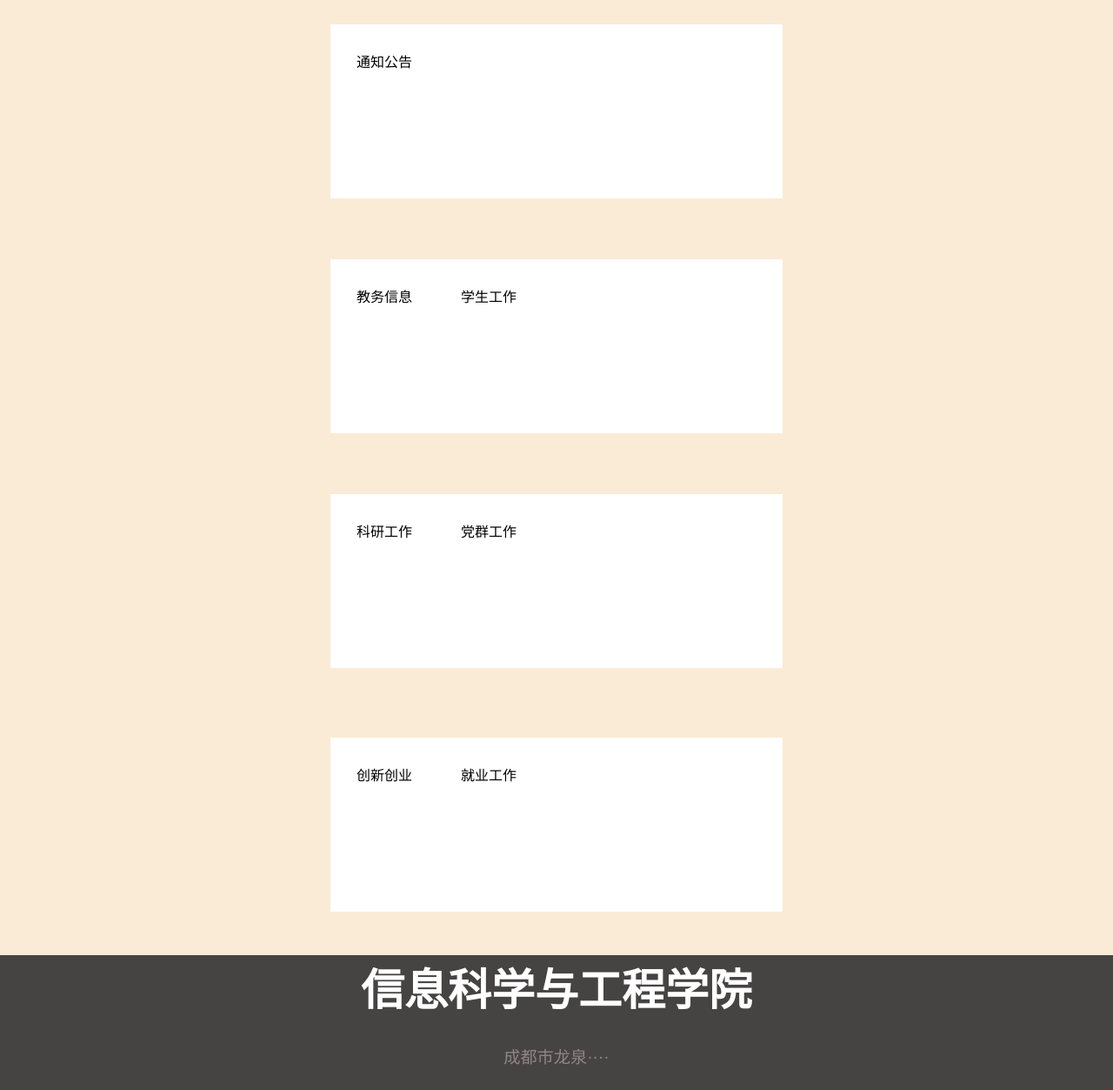
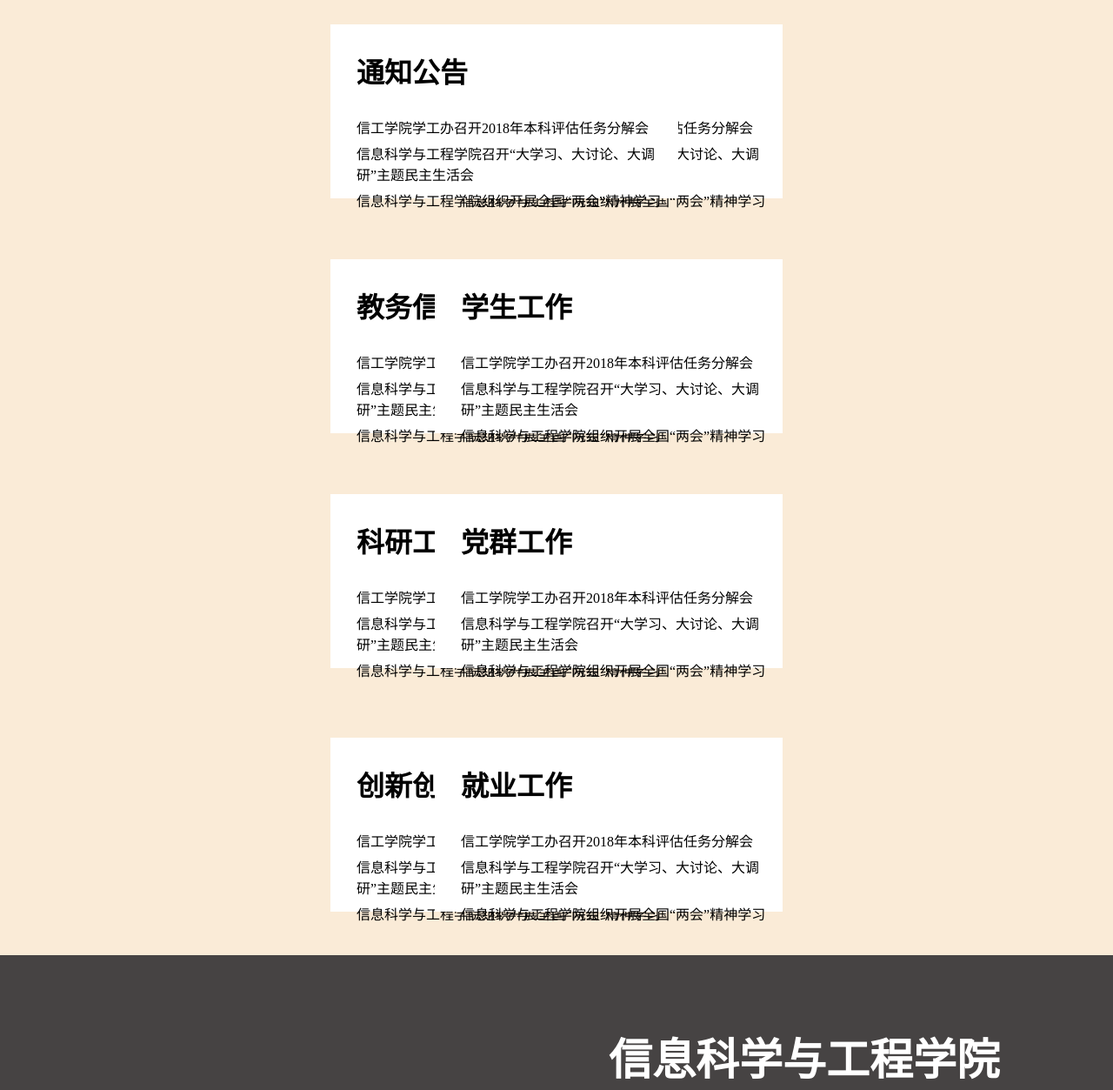
Before and after one commit to perfectismman/cdu, a plain HTML site: page index.html in a window 1280 px wide. Shown: the part 792-2045 px from the top of the page at 87% size. Drawn offline with Linux system fonts and the light colour scheme.

Commit message:
type of computer

```diff
--- a/css/style.css
+++ b/css/style.css
@@ -169,15 +169,23 @@
     margin-top:30px;
     margin-left:30px;
 }
+.big .title{
+    margin-top:30px;
+    margin-left:30px;
+}
 .bottom{
     width:100%;
     height:300px;
     background-color:rgba(51, 48, 48, 0.904);
 }
-.bottom h2{
+.bottom .bottom-title{
     font-size: 50px;
     color:white;
     text-align:center;
+    vertical-align:center;
+    margin-top: 80px;
+    display:inline-block;
+    margin-left:700px;
 }
 .bottom p{
     text-align:center;
--- a/index.html
+++ b/index.html
@@ -4,7 +4,7 @@
     <meta charset="UTF-8">
     <meta name="viewport" content="width=device-width, initial-scale=1.0">
     <meta http-equiv="X-UA-Compatible" content="ie=edge">
-    <title>Document</title>
+    <title>成都大学</title>
     <link rel="stylesheet" href="./css/style.css" class="href">
 </head>
 <body>
@@ -27,32 +27,56 @@
     </div>
     <div class="big">
         <div class="small1">
-            <p>学院新闻</p>
+            <h1 class="title">学院新闻</h1>
+            <p style="margin-top:10px,margin-left=30px">信工学院学工办召开2018年本科评估任务分解会</p>
+            <p style="margin-top:6px">信息科学与工程学院召开“大学习、大讨论、大调研”主题民主生活会</p>
+            <P style="margin-top:6px">信息科学与工程学院组织开展全国“两会”精神学习</P>
         </div>
         <div class="small2">
-                <p>通知公告</p>
+                <h1 class="title">通知公告</h1>
+                <p style="margin-top:10px,margin-left=30px">信工学院学工办召开2018年本科评估任务分解会</p>
+                <p style="margin-top:6px">信息科学与工程学院召开“大学习、大讨论、大调研”主题民主生活会</p>
+                <P style="margin-top:6px">信息科学与工程学院组织开展全国“两会”精神学习</P>
         </div>
         <div class="small3">
-                <p>教务信息</p>
+                <h1 class="title">教务信息</h1>
+                <p style="margin-top:10px,margin-left=30px">信工学院学工办召开2018年本科评估任务分解会</p>
+                <p style="margin-top:6px">信息科学与工程学院召开“大学习、大讨论、大调研”主题民主生活会</p>
+                <P style="margin-top:6px">信息科学与工程学院组织开展全国“两会”精神学习</P>
         </div>
         <div class="small4">
-                <p>学生工作</p>
+                <h1 class="title">学生工作</h1>
+                <p style="margin-top:10px,margin-left=30px">信工学院学工办召开2018年本科评估任务分解会</p>
+                <p style="margin-top:6px">信息科学与工程学院召开“大学习、大讨论、大调研”主题民主生活会</p>
+                <P style="margin-top:6px">信息科学与工程学院组织开展全国“两会”精神学习</P>
         </div>
         <div class="small5">
-                <p>科研工作</p>
+                <h1 class="title">科研工作</h1>
+                <p style="margin-top:10px,margin-left=30px">信工学院学工办召开2018年本科评估任务分解会</p>
+                <p style="margin-top:6px">信息科学与工程学院召开“大学习、大讨论、大调研”主题民主生活会</p>
+                <P style="margin-top:6px">信息科学与工程学院组织开展全国“两会”精神学习</P>
         </div>
         <div class="small6">
-                <p>党群工作</p>
+                <h1 class="title">党群工作</h1>
+                <p style="margin-top:10px,margin-left=30px">信工学院学工办召开2018年本科评估任务分解会</p>
+                <p style="margin-top:6px">信息科学与工程学院召开“大学习、大讨论、大调研”主题民主生活会</p>
+                <P style="margin-top:6px">信息科学与工程学院组织开展全国“两会”精神学习</P>
         </div>
         <div class="small7">
-                <p>创新创业</p>
+                <h1 class="title">创新创业</h1>
+                <p style="margin-top:10px,margin-left=30px">信工学院学工办召开2018年本科评估任务分解会</p>
+                <p style="margin-top:6px">信息科学与工程学院召开“大学习、大讨论、大调研”主题民主生活会</p>
+                <P style="margin-top:6px">信息科学与工程学院组织开展全国“两会”精神学习</P>
         </div>
         <div class="small8">
-                <p>就业工作</p>
+                <h1 class="title">就业工作</h1>
+                <p style="margin-top:10px,margin-left=30px">信工学院学工办召开2018年本科评估任务分解会</p>
+                <p style="margin-top:6px">信息科学与工程学院召开“大学习、大讨论、大调研”主题民主生活会</p>
+                <P style="margin-top:6px">信息科学与工程学院组织开展全国“两会”精神学习</P>
         </div>
     </div>
     <div class="bottom">
-        <h2>信息科学与工程学院</h2>
+        <h2 class="bottom-title">信息科学与工程学院</h2>
         <p>成都市龙泉····</p>
     </div>
 </body>
```
